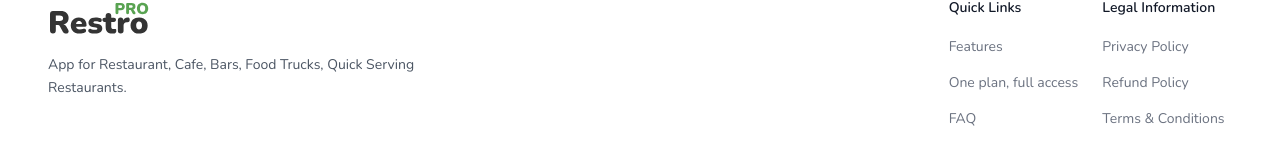
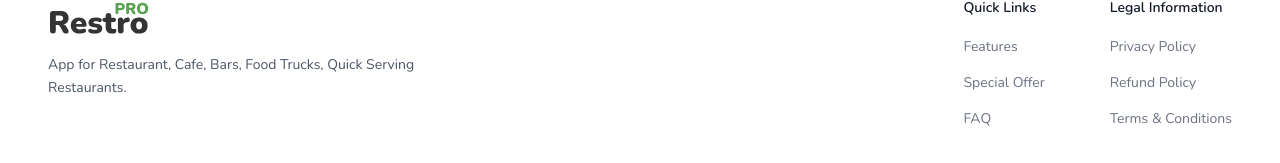
Before and after one commit to kevinkenfack/restaurant-saas, a React (Vite) app in the folder resto-frontend/: page / in a window 1280 px wide. Shown: the part 4648-4811 px from the top of the page. Built offline with nearby package versions, Linux system fonts and the light colour scheme; no server answers.

Commit message:
Update LandingPage.jsx

```diff
--- a/resto-frontend/src/views/LandingPage/LandingPage.jsx
+++ b/resto-frontend/src/views/LandingPage/LandingPage.jsx
@@ -324,7 +324,7 @@ export default function LandingPage() {
                     </li>
                     <li>
                       <a href="#pricing" className="text-gray-500 hover:text-gray-900 text-sm transition-colors">
-                        {t('landing_page.pricing')}
+                        {t('landing_page.pricing_link')}
                       </a>
                     </li>
                     <li>
```
